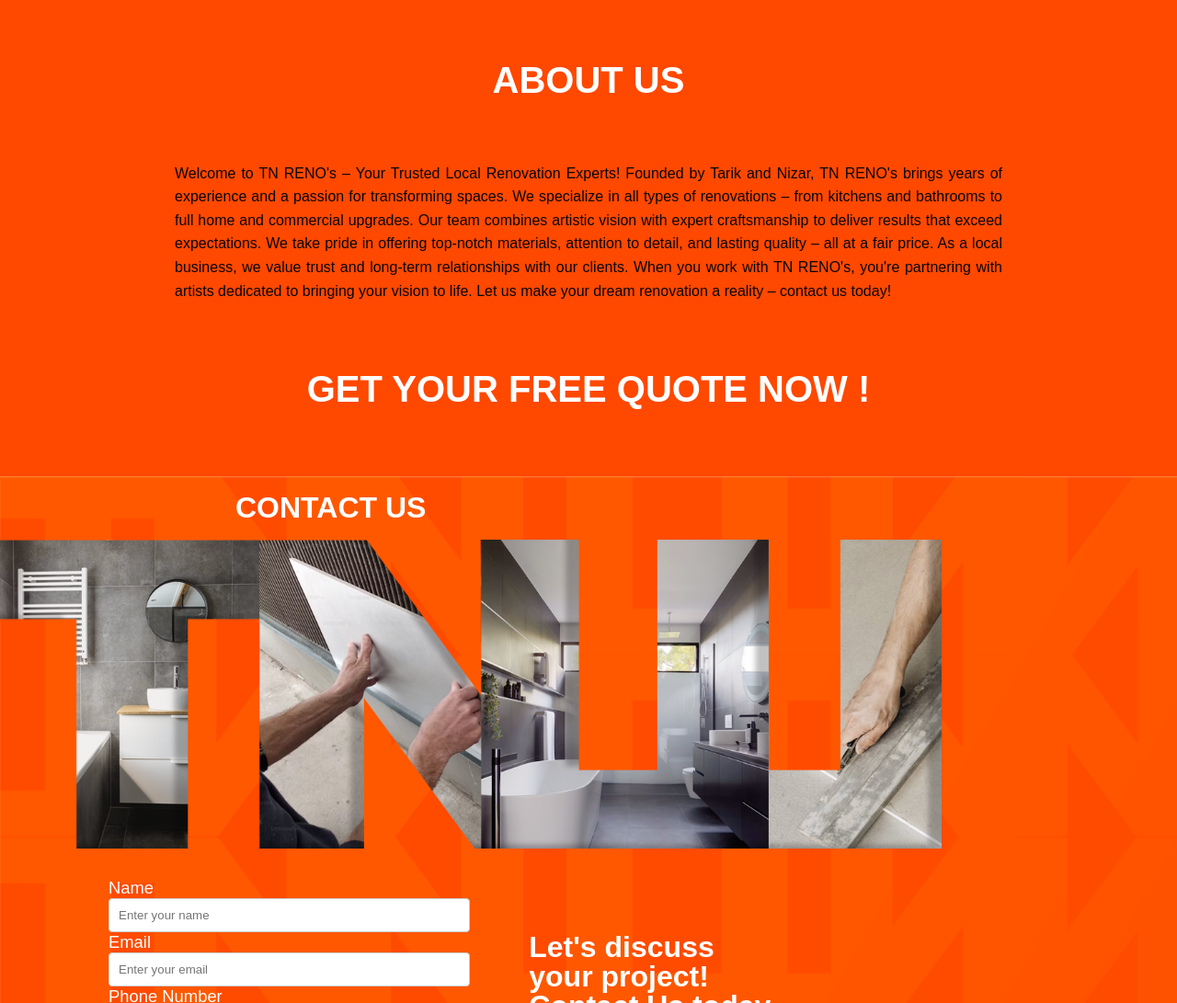
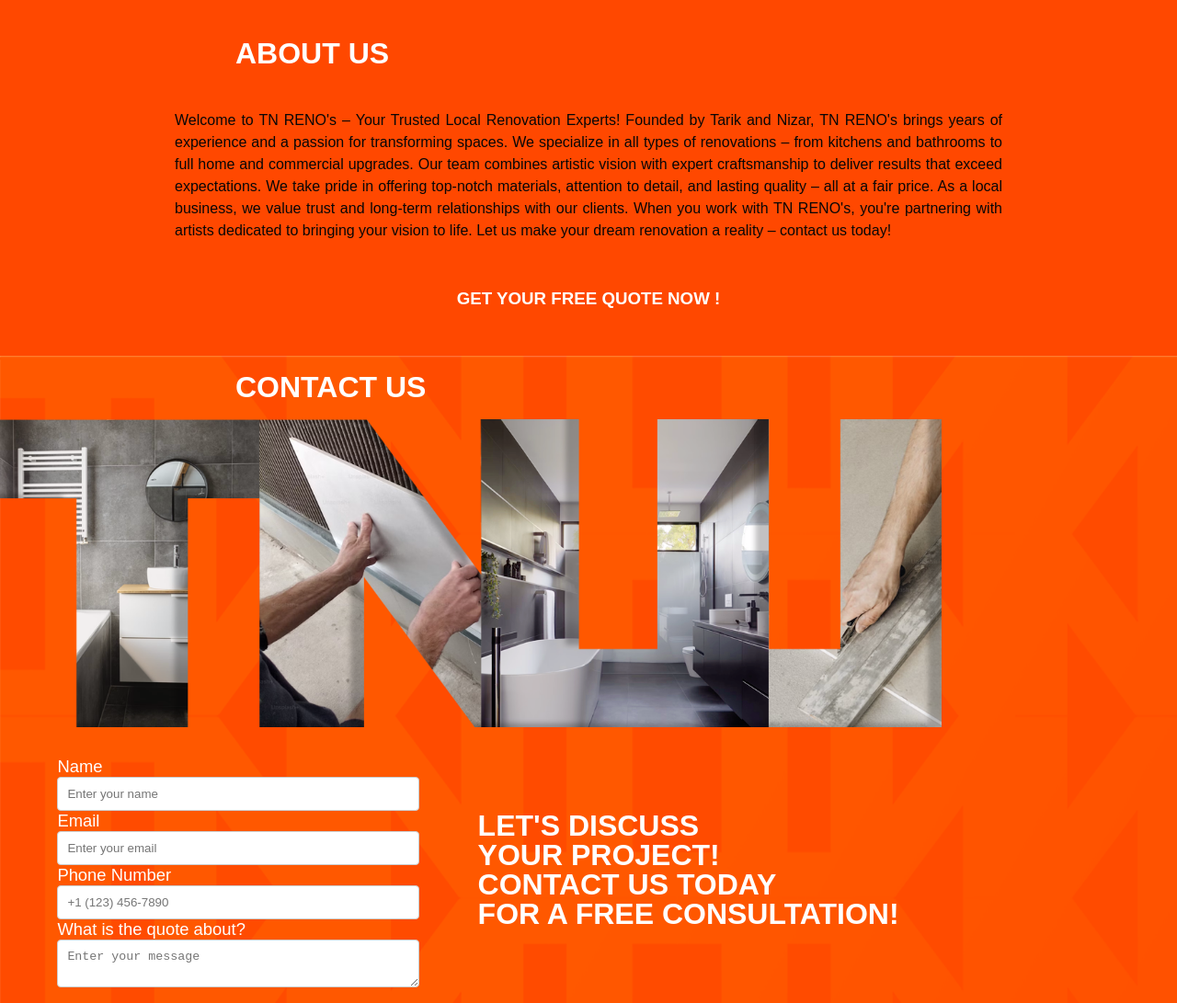
Before and after one commit to BMHDI/TNRENOs, a website: page index.html in a window 1280 px wide. Shown: the part 990-2081 px from the top of the page at 92% size. Drawn offline with Linux system fonts and the light colour scheme.

Commit message:
added images and adjust styles

```diff
--- a/index.html
+++ b/index.html
@@ -72,7 +72,7 @@
     </div>
     <!-- about us section -->
     <div id="about-us" class="about-us">
-      <h2 class="about-us-h2">About Us</h2>
+      <h2 class="contact-us-h2">About Us</h2>
       <p class="about-us-text">
         Welcome to TN RENO's – Your Trusted Local Renovation Experts! Founded by
         Tarik and Nizar, TN RENO's brings years of experience and a passion for
@@ -86,9 +86,11 @@
         dedicated to bringing your vision to life. Let us make your dream
         renovation a reality – contact us today!
       </p>
-      <h3 onclick="location.href='#contact-us'" class="irregular-text-button">
+      <div class="CTA-container">
+      <h3 onclick="location.href='#contact-us'">
         GET YOUR FREE QUOTE NOW !
       </h3>
+    </div>
     </div>
 
     <!-- contact us -->
--- a/styles.css
+++ b/styles.css
@@ -204,7 +204,7 @@
 
 p {
   color: #080707;
-  line-height: 1.6;
+  line-height: 1.5;
   max-width: 900px;
   margin: 0 auto;
 }
@@ -212,14 +212,11 @@
   display: flex;
   flex-direction: column;
   justify-content: center;
-  text-align: justify;
-  text-align: center;
-
   background-color: #ff4800;
   color: #fff;
 }
 .about-us-text {
-  padding: 2rem 1rem;
+  padding: 0rem 1rem;
   text-align: justify;
 }
 
@@ -229,6 +226,12 @@
   text-transform: uppercase;
   font-weight: bold;
   padding-top: 2rem;
+}
+.CTA-container {
+  display: flex;
+  justify-content: center;
+  align-items: center;
+  padding: 2rem 1rem;
 }
 
 .about-us-h3 {
@@ -283,6 +286,13 @@
   flex-direction: column;
   justify-content: center;
   align-items: flex-start;
+
+}
+@media screen and (max-width: 768px) {
+  .contact-us {
+    align-items: center;
+  }
+
 }
 .submit {
   background-color: #461401;
@@ -344,12 +354,10 @@
   }
   .contact-us-text {
     padding: 0 !important ;
-    text-align: justify;
-  }
-  .contact-us-text-container {
     align-items: center;
     width: 80% !important;
     padding: 0 !important;
+    font-size: 1.5rem !important;
   }
   .footer {
     flex-direction: column ! important;
@@ -386,11 +394,12 @@
 
 .contact-us-text {
   padding: 4rem 1rem;
-  text-align: justify;
+  text-align: start;
   font-size: 2rem;
   line-height: 1;
   font-weight: bold;
   color: #fff;
+  text-transform: uppercase;
 }
 
 .contact-us-image {
@@ -399,8 +408,8 @@
 }
 .footer {
   margin-top: 0.2rem;
-  display: flex;
-  flex-direction: row;
+
+  flex-direction: column;
   justify-content: center;
   align-items: start;
   background-color: #461401;
```
